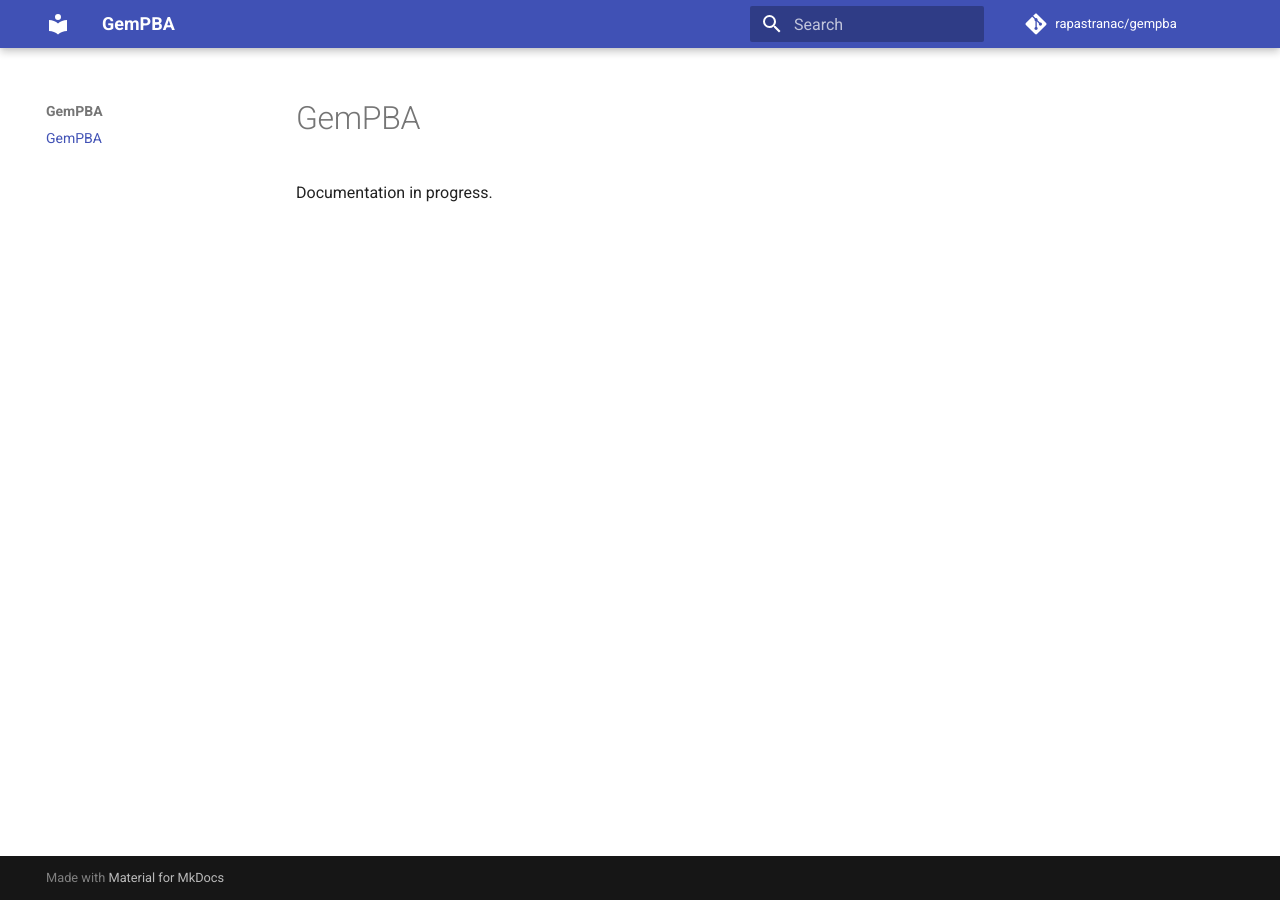
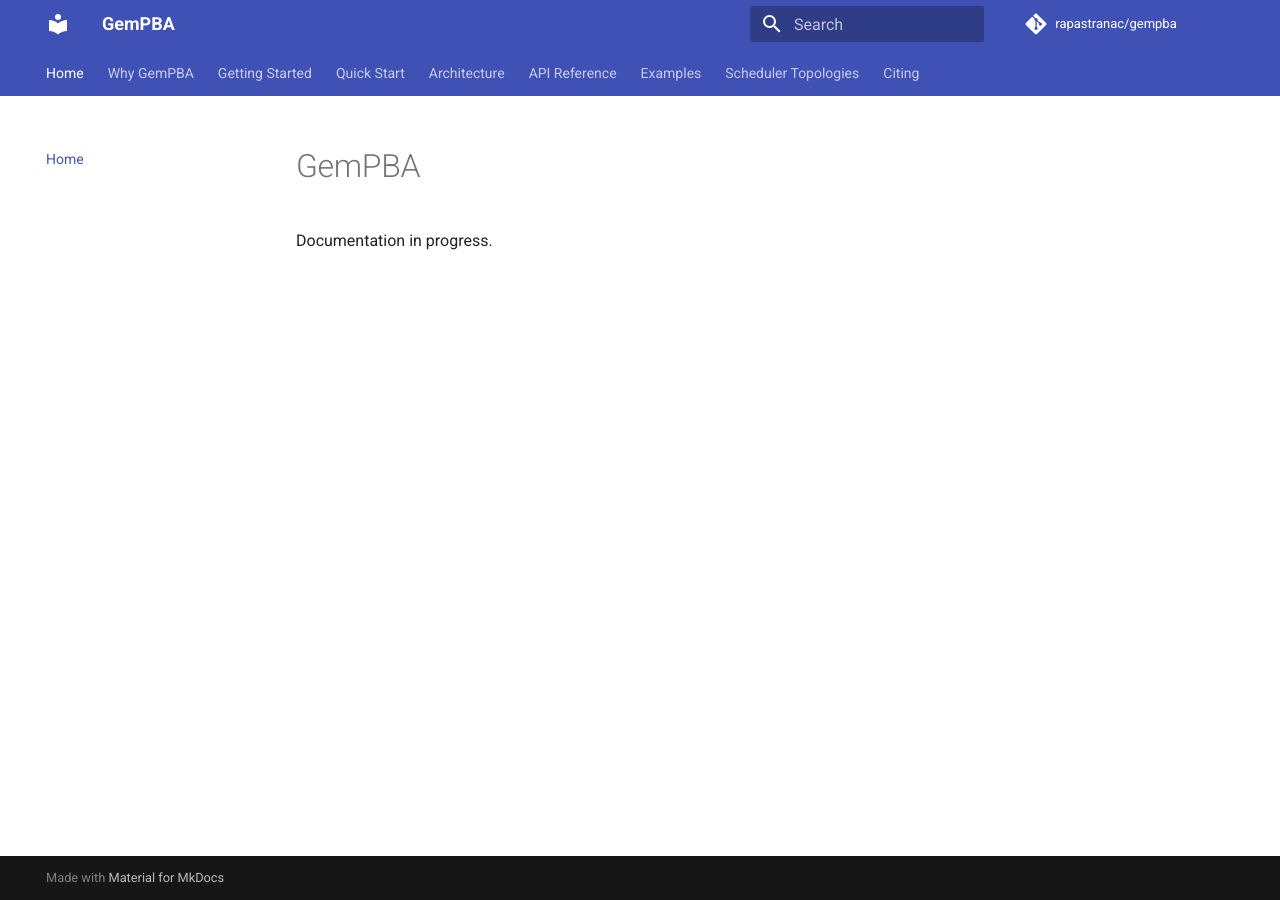
Before and after one commit to rapastranac/gempba-docs, an MkDocs documentation site: the page built from docs/index.md, in a window 1280 px wide. Built offline with MkDocs 1.6.1 and Material for MkDocs 9.7.7, drawn with Linux system fonts in a browser that asks for light colours; comment, search, counter and statistics services are not loaded; part of the change alters nothing that is shown.

Commit message:
#1 Expand mkdocs.yml with full nav and Material features
Add complete navigation structure, theme features (tabs, sections, code copy,
search suggestions) and repo metadata.

```diff
--- a/mkdocs.yml
+++ b/mkdocs.yml
@@ -5,3 +5,32 @@ repo_name: rapastranac/gempba
 
 theme:
   name: material
+  features:
+    - navigation.tabs
+    - navigation.sections
+    - navigation.top
+    - search.suggest
+    - content.code.copy
+
+nav:
+  - Home: index.md
+  - Why GemPBA: why-gempba.md
+  - Getting Started:
+      - Overview: getting-started/index.md
+      - Requirements: getting-started/requirements.md
+      - Installation: getting-started/installation.md
+      - Building: getting-started/building.md
+  - Quick Start: quick-start.md
+  - Architecture: architecture.md
+  - API Reference:
+      - Overview: api-reference/index.md
+      - gempba.hpp: api-reference/gempba-hpp.md
+      - node_manager.hpp: api-reference/node-manager.md
+      - node.hpp: api-reference/node.md
+      - node_core.hpp: api-reference/node-core.md
+      - node_traits.hpp: api-reference/node-traits.md
+      - serial_runnable.hpp: api-reference/serial-runnable.md
+      - Load Balancing: api-reference/load-balancing.md
+  - Examples: examples.md
+  - Scheduler Topologies: scheduler-topologies.md
+  - Citing: citing.md
```
